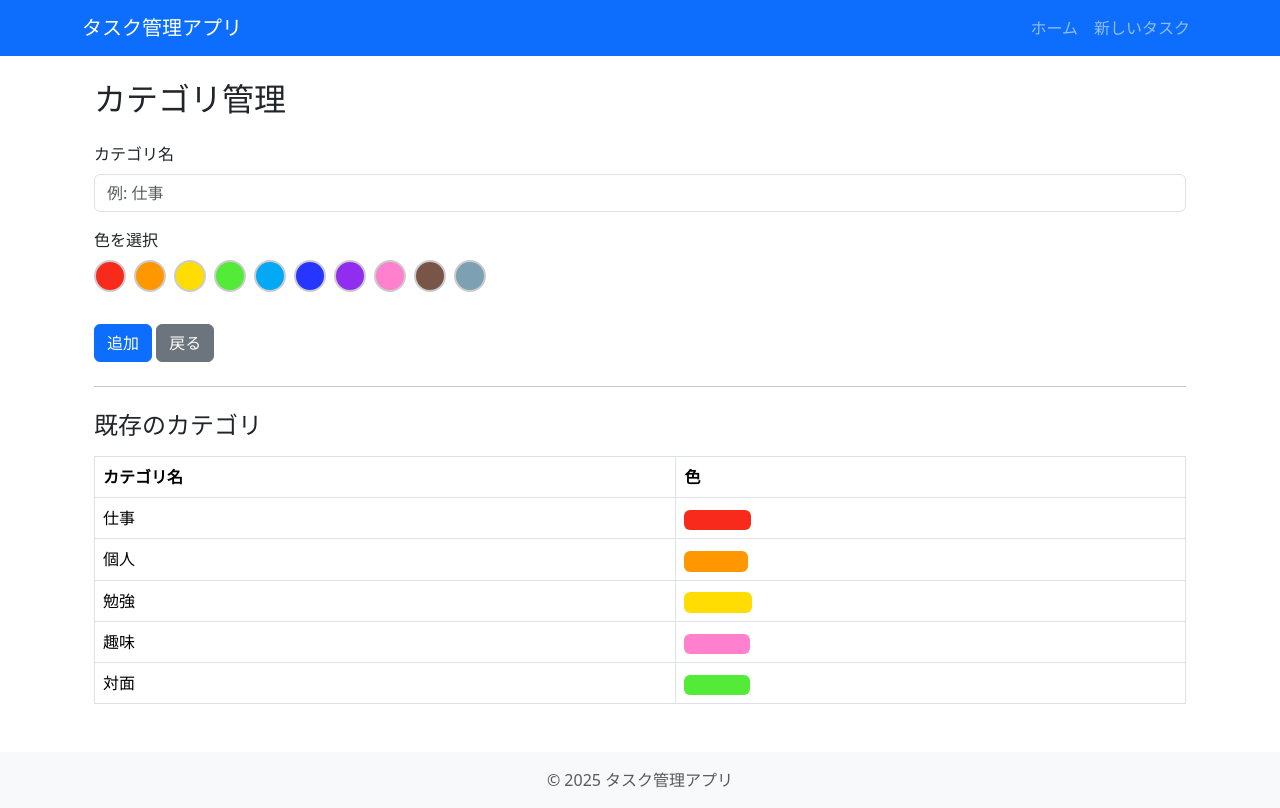
After one commit to furukawa1020/-vol3-20-, a Flask app: page /categories in a window 1280 px wide. The commit adds this page. Run offline with Flask 3, Linux system fonts and the light colour scheme; data comes from the database, SQL or seed files in the repository.

Commit message:
Add files via upload
カテゴリ追加とカテゴリ色変更機能を実装しました。今だとホーム画面で指定した色がカテゴリ名の後ろに出てくれないので原因究明中。

```diff
--- a/app.py
+++ b/app.py
@@ -10,6 +10,11 @@ app.config['SECRET_KEY'] = 'your-secret-key'
 # Database setup
 DB_PATH = 'tasks.db'
 
+DEFAULT_COLORS = [
+    "#F82A1B", "#FF9800", "#FFDD02", "#53EB38", "#03A9F4",
+    "#2635FF", "#902DEE", "#FF80CC", "#795548", "#7DA0B2"
+]
+
 def get_db_connection():
     conn = sqlite3.connect(DB_PATH)
     conn.row_factory = sqlite3.Row
@@ -17,19 +22,36 @@ def get_db_connection():
 
 def init_db():
     conn = get_db_connection()
+    # task
     conn.execute('''
     CREATE TABLE IF NOT EXISTS tasks (
         id INTEGER PRIMARY KEY AUTOINCREMENT,
         title TEXT NOT NULL,
         description TEXT,
         due_date TEXT,
-        category TEXT,
+        category_id INTEGER,
         priority TEXT,
         completed INTEGER DEFAULT 0,
         created_at TEXT DEFAULT CURRENT_TIMESTAMP
     )
     ''')
+    #category
+    conn.execute('''
+    CREATE TABLE IF NOT EXISTS categories (
+        id INTEGER PRIMARY KEY AUTOINCREMENT,
+        name TEXT NOT NULL UNIQUE,
+        color TEXT NOT NULL
+        )
+    ''')
+
     conn.commit()
+
+    existing = conn.execute('SELECT COUNT(*) FROM categories').fetchone()[0]
+    if existing == 0:
+        default_categories = [('仕事', DEFAULT_COLORS[0]), ('個人', DEFAULT_COLORS[1]), ('勉強', DEFAULT_COLORS[2])]
+        conn.executemany('INSERT INTO categories (name, color) VALUES (?, ?)', default_categories)
+        conn.commit()
+
     conn.close()
 
 # Initialize the database
@@ -38,12 +60,17 @@ init_db()
 @app.route('/')
 def index():
     conn = get_db_connection()
-    tasks = conn.execute('SELECT * FROM tasks ORDER BY completed, due_date ASC').fetchall()
+    tasks = conn.execute('''SELECT tasks.*, categories.name AS category_name, categories.color AS category_color
+    FROM tasks
+    LEFT JOIN categories ON tasks.category_id = categories.id
+    ORDER BY completed, due_date ASC''').fetchall()
     conn.close()
     return render_template('index.html', tasks=tasks)
 
 @app.route('/add', methods=['GET', 'POST'])
 def add_task():
+    conn = get_db_connection()
+    categories = conn.execute('SELECT * FROM categories').fetchall()
     if request.method == 'POST':
         title = request.form['title']
         description = request.form.get('description', '')
@@ -58,19 +85,41 @@ def add_task():
                 flash('Invalid date format. Please use YYYY-MM-DD.', 'error')
                 return redirect(url_for('add_task'))
 
-        category = request.form.get('category', '')
+        category_id = request.form.get('category_id')
         priority = request.form.get('priority', 'medium')
 
         conn = get_db_connection()
-        conn.execute('INSERT INTO tasks (title, description, due_date, category, priority) VALUES (?, ?, ?, ?, ?)',
-                    (title, description, due_date, category, priority))
+        conn.execute('INSERT INTO tasks (title, description, due_date, category_id, priority) VALUES (?, ?, ?, ?, ?)',
+                    (title, description, due_date, category_id, priority))
         conn.commit()
         conn.close()
 
         flash('Task added successfully!', 'success')
         return redirect(url_for('index'))
 
-    return render_template('add_task.html')
+    return render_template('add_task.html', categories=categories)
+
+@app.route('/categories', methods=['GET', 'POST'])
+def categories():
+    conn = get_db_connection()
+
+    if request.method == 'POST':
+        name = request.form['name']
+        color = request.form['color']
+
+        try:
+            conn.execute('INSERT INTO categories (name, color) VALUES (?, ?)', (name, color))
+            conn.commit()
+            flash('Category added successfully!', 'success')
+        except sqlite3.IntegrityError:
+            flash('Category already exist.', 'error')
+        conn.close()
+        return redirect(url_for('categories'))
+
+    categories = conn.execute('SELECT * FROM categories').fetchall()
+    conn.close()
+    return render_template('categories.html', categories=categories, colors=DEFAULT_COLORS)
+
 
 @app.route('/edit/<int:id>', methods=['GET', 'POST'])
 def edit_task(id):
@@ -96,19 +145,19 @@ def edit_task(id):
                 flash('Invalid date format. Please use YYYY-MM-DD.', 'error')
                 return redirect(url_for('edit_task', id=id))
 
-        category = request.form.get('category', '')
+        category_id = request.form.get('category_id')
         priority = request.form.get('priority', 'medium')
 
-        conn.execute('UPDATE tasks SET title = ?, description = ?, due_date = ?, category = ?, priority = ? WHERE id = ?',
-                    (title, description, due_date, category, priority, id))
+        conn.execute('UPDATE tasks SET title = ?, description = ?, due_date = ?, category_id = ?, priority = ? WHERE id = ?',
+                    (title, description, due_date, category_id, priority, id))
         conn.commit()
         conn.close()
 
         flash('Task updated successfully!', 'success')
         return redirect(url_for('index'))
-
+    categories = conn.execute('SELECT * FROM categories').fetchall()
     conn.close()
-    return render_template('edit_task.html', task=task)
+    return render_template('edit_task.html', task=task, categories=categories)
 
 @app.route('/delete/<int:id>')
 def delete_task(id):
@@ -118,8 +167,6 @@ def delete_task(id):
     conn.close()
     flash('Task deleted successfully!', 'success')
     return redirect(url_for('index'))
-
-
 
 @app.route('/complete/<int:id>')
 def complete_task(id):
--- /dev/null
+++ b/templates/categories.html
@@ -0,0 +1,88 @@
+{% extends 'base.html' %}
+
+{% block content %}
+<div class="container mt-4">
+    <h2 class="mb-4">カテゴリ管理</h2>
+
+    <form method="POST" action="{{ url_for('categories') }}">
+        <div class="mb-3">
+            <label for="name" class="form-label">カテゴリ名</label>
+            <input type="text" id="name" name="name" class="form-control" placeholder="例: 仕事" required>
+        </div>
+
+        <div class="mb-3">
+            <label class="form-label d-block">色を選択</label>
+            <input type="hidden" name="color" id="selected-color" required>
+
+            <div class="d-flex flex-wrap gap-2">
+                {% for color in colors %}
+                <div class="color-circle" data-color="{{ color }}" style="background-color: {{ color }};"></div>
+                {% endfor %}
+            </div>
+        </div>
+
+        <button type="submit" class="btn btn-primary mt-3">追加</button>
+        <a href="{{ url_for('add_task') }}" class="btn btn-secondary mt-3">戻る</a>
+    </form>
+
+    <hr class="my-4">
+
+    <h4>既存のカテゴリ</h4>
+    <table class="table table-bordered mt-3">
+        <thead>
+            <tr>
+                <th>カテゴリ名</th>
+                <th>色</th>
+            </tr>
+        </thead>
+        <tbody>
+            {% for category in categories %}
+            <tr>
+                <td>{{ category.name }}</td>
+                <td>
+                    <span class="badge" style="background-color: {{ category.color }}; color: transparent;">
+                        {{ category.color }}
+                    </span>
+                </td>
+            </tr>
+            {% endfor %}
+        </tbody>
+    </table>
+</div>
+
+<style>
+.color-circle {
+    width: 32px;
+    height: 32px;
+    border-radius: 50%;
+    border: 2px solid #ccc;
+    cursor: pointer;
+    transition: border 0.2s ease;
+}
+
+.color-circle.selected {
+    border: 3px solid #000;
+}
+</style>
+
+<script>
+document.addEventListener('DOMContentLoaded', function () {
+    const circles = document.querySelectorAll('.color-circle');
+    const selectedInput = document.getElementById('selected-color');
+
+    circles.forEach(circle => {
+        circle.addEventListener('click', () => {
+            // Remove 'selected' from all
+            circles.forEach(c => c.classList.remove('selected'));
+
+            // Add to the clicked one
+            circle.classList.add('selected');
+
+            // Set the hidden input
+            selectedInput.value = circle.dataset.color;
+        });
+    });
+});
+</script>
+
+{% endblock %}
```
Also changed, not shown: templates/add_task.html (+17 -15 lines), templates/edit_task.html (+13 -6 lines), templates/index.html (+5 -2 lines), tasks.db.
